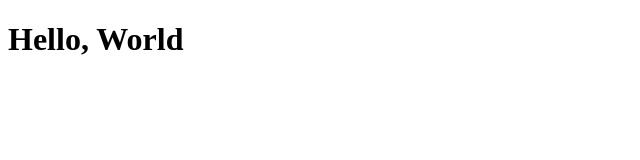
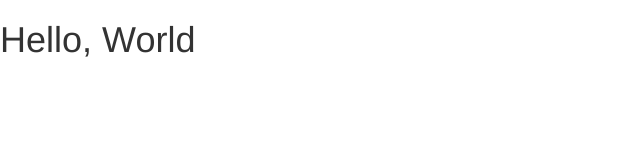
Before and after one commit to AntoineDrouhin/react-es6-webpack-boilerplate, a React app: page index.html in a window 1280 px wide. Shown: the whole page, without its empty margins (0-640 px from the left). Built offline with nearby package versions, Linux system fonts and the light colour scheme.

Commit message:
Fix index.html for dev and prod

```diff
--- a/index.html
+++ b/index.html
@@ -3,18 +3,23 @@
 <head>
     <meta charset="utf-8">
     <meta http-equiv="x-ua-compatible" content="ie=edge">
-        <title>MY APP</title>
+    <title></title>
     <meta name="description" content="">
     <!-- Place favicon.ico in the root directory -->
     <!-- <link rel="stylesheet" href="css/main.css"> -->
+
+    <!-- BOOTSTRAP -->
+    <!-- Latest compiled and minified CSS -->
+    <link rel="stylesheet" href="https://maxcdn.bootstrapcdn.com/bootstrap/latest/css/bootstrap.min.css">
+
+    <!-- Optional theme -->
+    <link rel="stylesheet" href="https://maxcdn.bootstrapcdn.com/bootstrap/latest/css/bootstrap-theme.min.css">
 </head>
 <body>
     <!--[if lte IE 9]>
       <p class="browserupgrade">You are using an <strong>outdated</strong> browser. Please <a href="http://browsehappy.com/">upgrade your browser</a> to improve your experience and security.</p>
     <![endif]-->
-
-        <div id="root">...</div>
-        <script src="./dist/bundle.js"></script>
-        <!-- Google Analytics: change UA-XXXXX-Y to be your site's ID. -->
+    <div id="root">Error</div>
+    <script src="./bundle.js"></script>
 </body>
 </html>
```
Also changed, not shown: dist/index.html. Lines whose indentation alone changed are shown as unchanged.
